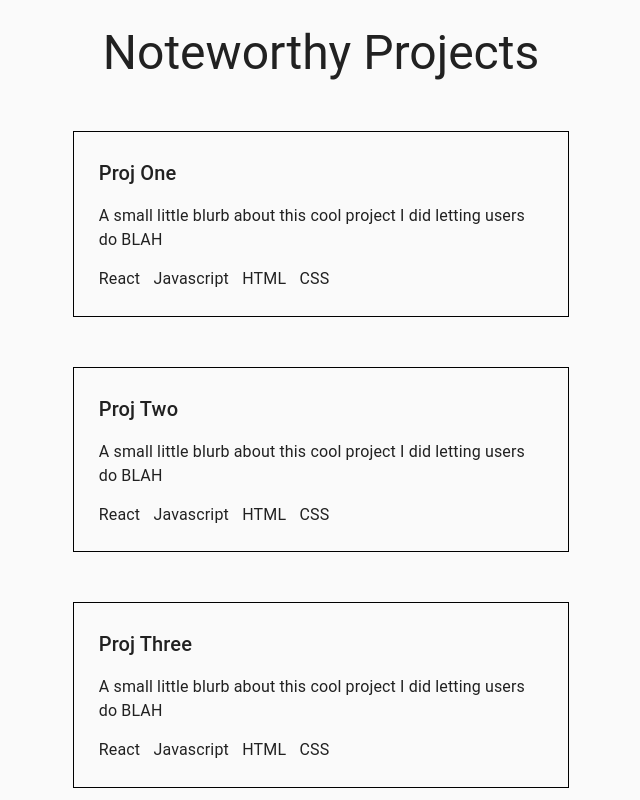
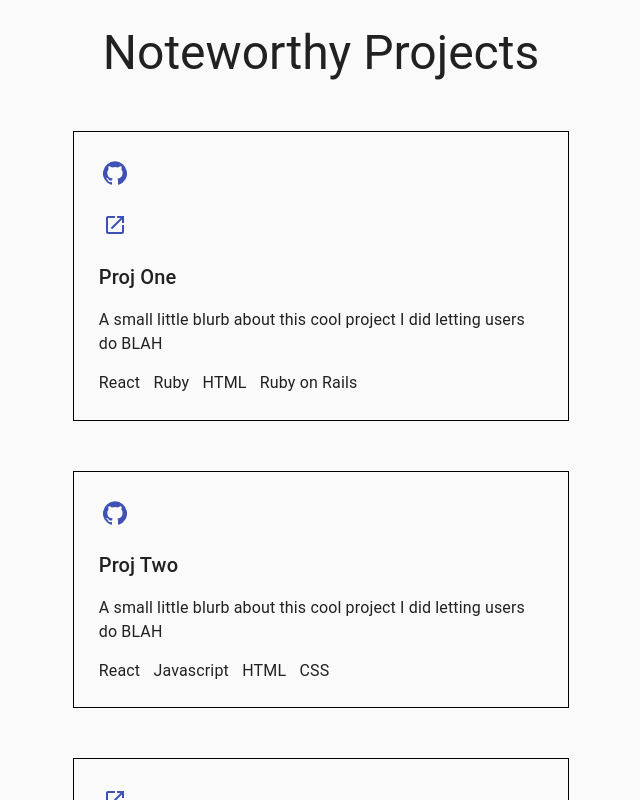
Before and after one commit to HoangTienDinh/portfolio-v2, a React (Create React App) app: page / in a window 1280 px wide. Shown: the part 4120-4920 px from the top of the page, without its empty margins (319-959 px from the left). Built offline with nearby package versions, Linux system fonts and the light colour scheme.

Commit message:
add icons and change data

```diff
--- a/src/components/work/NoteworthyProjects.js
+++ b/src/components/work/NoteworthyProjects.js
@@ -1,11 +1,19 @@
 import React from "react";
 import data from "../../data/data";
 import Reveal from "react-reveal";
-import { Container, Grid, makeStyles, Typography } from "@material-ui/core";
+import {
+  Container,
+  Grid,
+  makeStyles,
+  Typography,
+  Link,
+} from "@material-ui/core";
+import GitHubIcon from "@material-ui/icons/GitHub";
+import OpenInNewIcon from "@material-ui/icons/OpenInNew";
 
 const { noteworthyProj } = data.portfolio;
 
-const useStyles = makeStyles(() => ({
+const useStyles = makeStyles((theme) => ({
   root: {
     height: "100%",
     width: "100%",
@@ -33,6 +41,10 @@ const useStyles = makeStyles(() => ({
   technology: {
     marginRight: "3%",
   },
+  links: {
+    maxWidth: "fit-content",
+    margin: theme.spacing(0.5),
+  },
 }));
 
 const NoteworthyProjects = () => {
@@ -52,6 +64,24 @@ const NoteworthyProjects = () => {
         {noteworthyProj.map((project, i) => (
           <Reveal duration={i * 1000} effect="fadeInUp">
             <Grid className={classes.grid} item>
+              {project.github && (
+                <Link
+                  className={classes.links}
+                  href={project.github}
+                  target="blank"
+                >
+                  <GitHubIcon />
+                </Link>
+              )}
+              {project.website && (
+                <Link
+                  className={classes.links}
+                  href={project.website}
+                  target="blank"
+                >
+                  <OpenInNewIcon />
+                </Link>
+              )}
               <Typography className={classes.title} variant="h6">
                 {project.title}
               </Typography>
--- a/src/data/data.js
+++ b/src/data/data.js
@@ -34,7 +34,7 @@ const portfolio = {
       description:
         "A small little blurb about this cool project I did letting users do BLAH",
       image: "",
-      technology: ["React", "Javascript", "HTML", "CSS"],
+      technology: ["React", "Ruby", "HTML", "Ruby on Rails"],
       github: "www.github.com",
       website: "www.hoangtiendinh.com",
     },
@@ -45,15 +45,15 @@ const portfolio = {
       image: "",
       technology: ["React", "Javascript", "HTML", "CSS"],
       github: "www.github.com",
-      website: "www.hoangtiendinh.com",
+      website: "",
     },
     {
       title: "Proj Three",
       description:
         "A small little blurb about this cool project I did letting users do BLAH",
       image: "",
-      technology: ["React", "Javascript", "HTML", "CSS"],
-      github: "www.github.com",
+      technology: ["Gatsby", "Firebase", "MUI"],
+      github: "",
       website: "www.hoangtiendinh.com",
     },
     {
```
